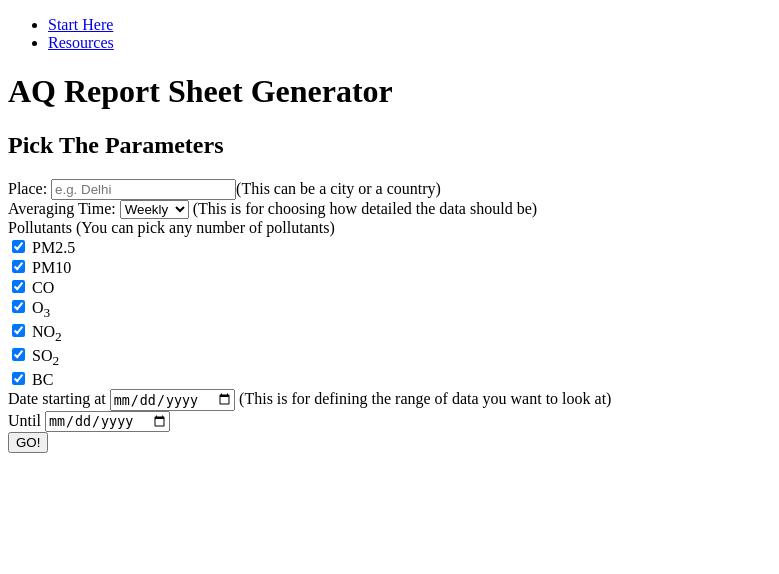
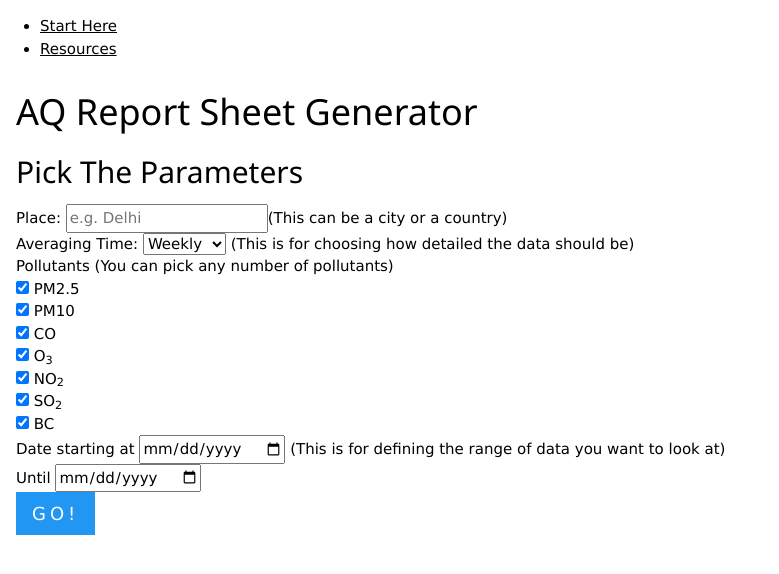
Before and after one commit to dolugen/aq-snapshot, a Flask app: page / in a window 1280 px wide. Shown: the top 574 px of the page, without its empty margins (0-779 px from the left). Run offline with Flask 2, Linux system fonts and the light colour scheme.

Commit message:
styling with w3.css

```diff
--- a/templates/base.html
+++ b/templates/base.html
@@ -1,5 +1,6 @@
 <!DOCTYPE html>
     <head>
+        <link rel="stylesheet" href="https://www.w3schools.com/w3css/4/w3.css">
         {% block head %}
         {% endblock %}
     </head>
--- a/templates/index.html
+++ b/templates/index.html
@@ -1,5 +1,6 @@
 {% extends "base.html" %}
 {% block content %}
+<div class="w3-container">
 <h1>AQ Report Sheet Generator</h1>
 <h2>Pick The Parameters</h2>
 <form action="/report" method="get">
@@ -30,6 +31,7 @@
     <input type="date" id="dateFrom" name="dateFrom" /> (This is for defining the range of data you want to look at)<br>
     <label for="dateTo">Until</label>
     <input type="date" id="dateTo" name="dateFrom" /><br>
-    <input type="submit" value="GO!" />
+    <input type="submit" value="GO!" class="w3-button w3-blue w3-large w3-wide"/>
 </form>
+</div>
 {% endblock %}
--- a/templates/resources.html
+++ b/templates/resources.html
@@ -1,5 +1,7 @@
 {% extends "base.html" %}
 {% block content %}
+<div class="w3-container">
 <h1>Resources</h1>
 <p>To be added</p>
+</div>
 {% endblock %}
```
Also changed, not shown: templates/report.html (+5 -3 lines).
